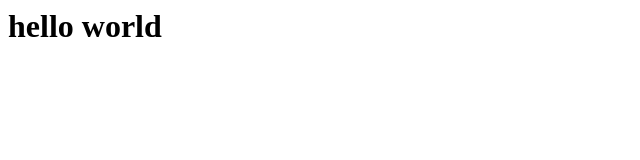
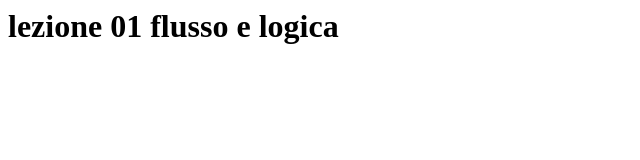
Before and after one commit to dolivieri-finsoft/corso_javascript, a plain HTML site: page 01_logica_flusso/index.html in a window 1280 px wide. Shown: the whole page, without its empty margins (0-640 px from the left). Drawn offline with Linux system fonts and the light colour scheme.

Commit message:
01 parte 1

```diff
--- a/01_logica_flusso/index.html
+++ b/01_logica_flusso/index.html
@@ -1 +1,13 @@
-<h1>hello world</h1>
+<html>
+	<head>
+		<title>lezione 01 flusso e logica</title>
+	</head>
+	<body>
+		<h1>lezione 01 flusso e logica</h1>
+	</body>
+
+<script>
+	alert("ciao!");
+</script>
+
+</html>
```
